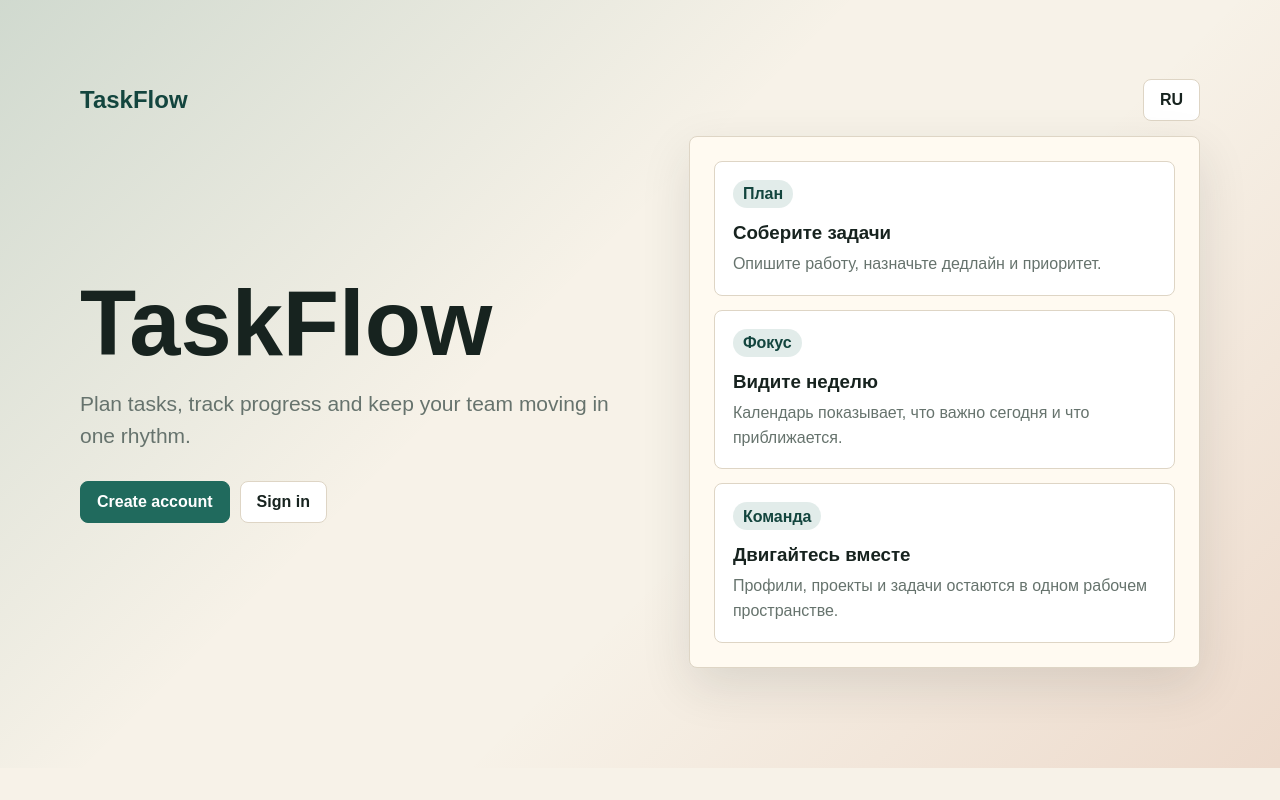
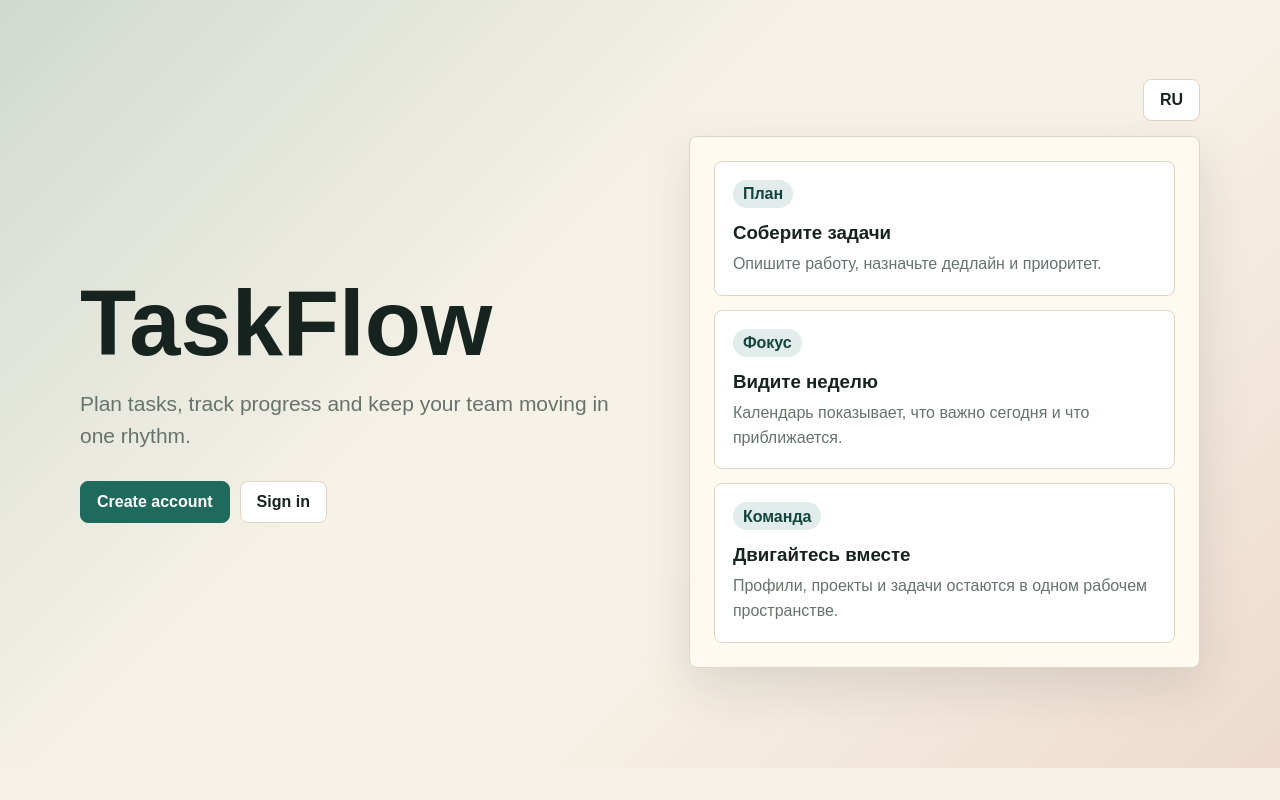
Before and after one commit to karas3vv/ssu-task-manager-2, a Next.js app: page /en in a window 1280 px wide. Built offline with nearby package versions, Linux system fonts and the light colour scheme; no server answers.

Commit message:
изменил чуток landing

```diff
--- a/src/widgets/landing/landing-page.tsx
+++ b/src/widgets/landing/landing-page.tsx
@@ -13,10 +13,7 @@ export function LandingPage({ locale }: LandingPageProps): JSX.Element {
   return (
     <main className="hero">
       <div className="container">
-        <div className="topbar">
-          <Link className="brand" href={`/${locale}`}>
-            {t.common.appName}
-          </Link>
+        <div className="topbar" style={{ justifyContent: "flex-end" }}>
           <LanguageSwitcher locale={locale} />
         </div>
         <section className="hero-grid">
```
